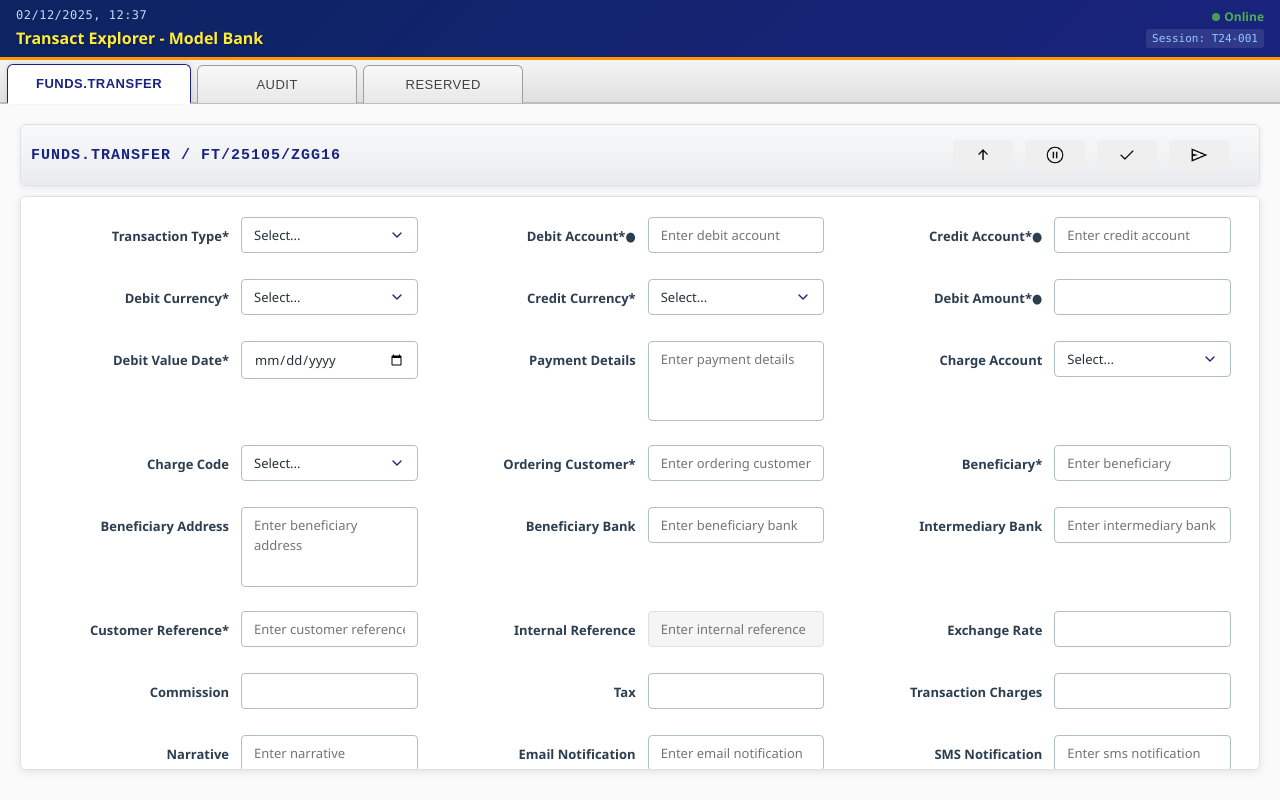
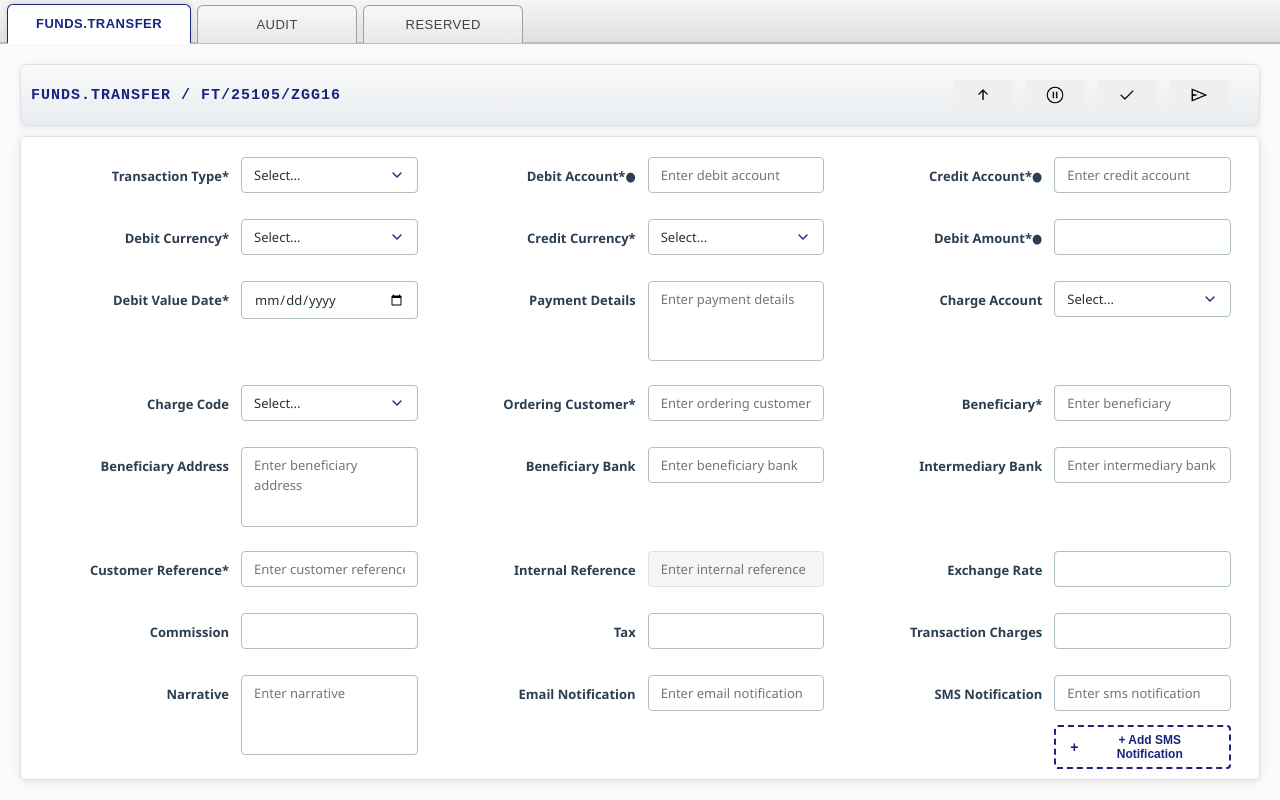
Before and after one commit to PrinceAbir/1t_project1, a React (Create React App) app: page / in a window 1280 px wide. Built offline with nearby package versions, Linux system fonts and the light colour scheme.

Commit message:
header removed and footer magrin reduce

```diff
--- a/src/App.css
+++ b/src/App.css
@@ -297,7 +297,6 @@ body {
 
 /* Form Container */
 .t24-form-container {
-  margin-bottom: 10px;
   margin-top: 10px;
   flex: 1;
   overflow-y: auto;
@@ -712,6 +711,8 @@ select.t24-input {
     padding: 12px;
   }
 
+
+
   .t24-action-section {
     padding: 12px;
   }
--- a/src/components/T24TransactExplorer.js
+++ b/src/components/T24TransactExplorer.js
@@ -186,17 +186,18 @@ const T24TransactExplorer = () => {
 
   return (
     <div className="t24-transact-explorer">
+
       {/* Header */}
-      <div className="t24-header">
+      {/* <div className="t24-header">
         <div className="header-info">
           <span className="date-time">02/12/2025, 12:37</span>
-          <span className="t24-title">Transact Explorer - Model Bank</span>
+          <span className="t24-title">1 Technologies - Model Bank</span>
         </div>
         <div className="t24-status">
           <span className="status-indicator">Online</span>
           <span className="session-id">Session: T24-001</span>
         </div>
-      </div>
+      </div> */}
 
 
       {/* Footer Status Bar */}
```
